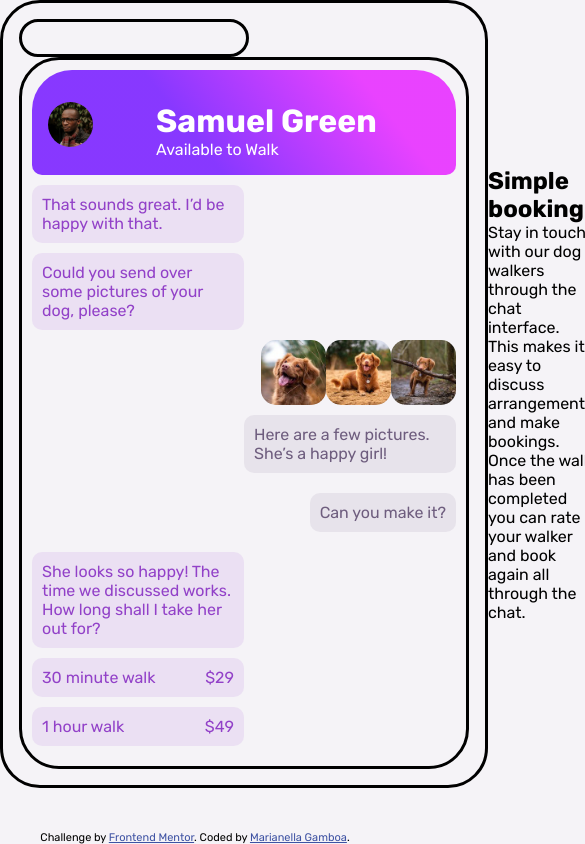
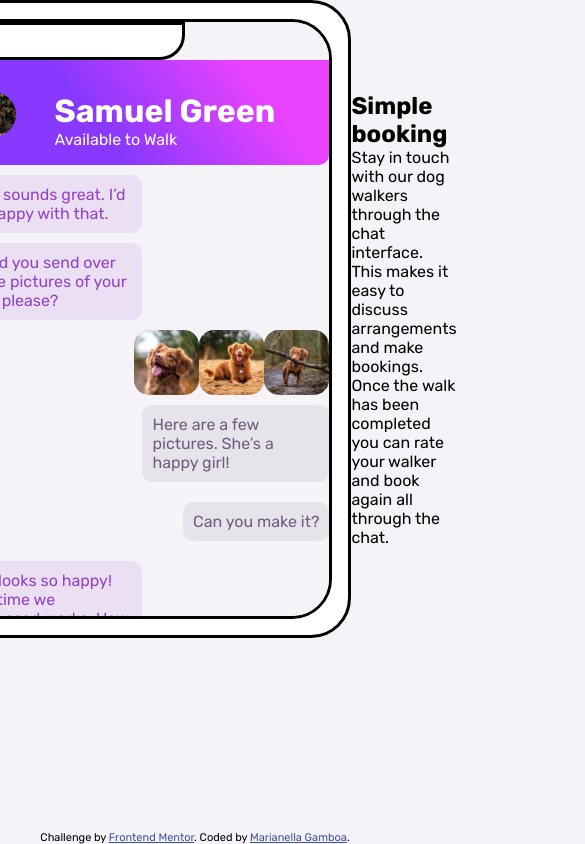
Before and after one commit to Marianellag1/congenial-guacamole-chat, a plain HTML site: page index.html in a window 390 px wide. Shown: the whole page, 585 px wide, since content can reach past the window. Drawn offline with Linux system fonts and the light colour scheme.

Commit message:
downloaded icons that werent given in challenge, have a good outline of phone done, as well as whole page. Feeling pretty good about how its looking.

```diff
--- a/assets/css/style.css
+++ b/assets/css/style.css
@@ -44,7 +44,8 @@ body {
     font-size: 16px;
     font-family: 'Rubik', sans-serif;
     background-color: var(--light-grayish-violet);
-
+    display: flex;
+    justify-content: center;
 }
 
 span {
@@ -62,27 +63,45 @@ span {
 .wrapper {
     display: grid;
     grid-template-columns: auto auto;
+    width: 900px;
+    /* position: relative; */
 }
 
 .white-border {
     border: solid;
     padding: 1rem;
     border-radius: 40px;
+    background-color: var(--white);
 }
 
 .white-box {
     width: 230px;
     padding: 1rem;
     border: solid;
-    border-radius: 40px;
+    /* position: absolute; */
+    left: 90px;
+    border-bottom-left-radius: 25px;
+    border-bottom-right-radius: 25px;
+    background-color: var(--white);
+
 }
 
 .one {
     border: solid;
-    width: 450px;
-    padding: .625rem;
+    width: 380px;
     background-color: var(--light-grayish-violet);
     border-radius: 40px;
+    overflow-y: scroll;
+    height: 600px;
+}
+
+::-webkit-scrollbar {
+    width: 1px; /*able to scroll on screen of phone*/
+}
+
+::-webkit-scrollbar-track {
+    box-shadow: inset 0 0 1px var(--white);
+    border-radius: 10px; /*line of track */
 }
 
 .header {
@@ -91,8 +110,6 @@ span {
     color: var(--white);
     margin-bottom: .625rem;
     background: linear-gradient(52deg, var(--light-violet)38%, var(--light-magenta)80%);
-    border-top-left-radius: 40px;
-    border-top-right-radius: 40px;
     border-bottom-left-radius: 10px;
     border-bottom-right-radius: 10px;
     padding: 2rem 1rem 1rem 1rem;
@@ -122,8 +139,8 @@ span {
 }
 
 .white p {
-background-color: hsl(271, 15%, 43%, 0.1);
-color: var(--desaturate-dark-violet);
+    background-color: hsl(271, 15%, 43%, 0.1);
+    color: var(--desaturate-dark-violet);
 }
 
 .doggie {
@@ -143,7 +160,6 @@ color: var(--desaturate-dark-violet);
     align-items: center;
 }
 
-/* .together {
-    display: grid;
-    grid-template-columns: auto auto;
-} */
+.message {
+    border: solid;
+}
--- a/index.html
+++ b/index.html
@@ -17,8 +17,8 @@
 <body>
   <div class="wrapper">
     <div class="white-border">
-      <div class="white-box"></div>
       <div class="one">
+        <div class="white-box"></div>
         <div class="header">
           <figure class="samuel">
             <img src="./images/avatar.jpg" alt="samuel image">
@@ -66,9 +66,12 @@
             </div>
           </div>
         </div>
-        <!-- <input type="button" value="text">
-        Type a message… -->
-      </div>
+        <div class="message">
+          <p>
+            Type a message…
+          </p>
+        </div>
+        </div>
     </div>
 
     <div class="two">
```
Also changed, not shown: images/back.png (added), images/dots.png (added), images/next.png (added).
